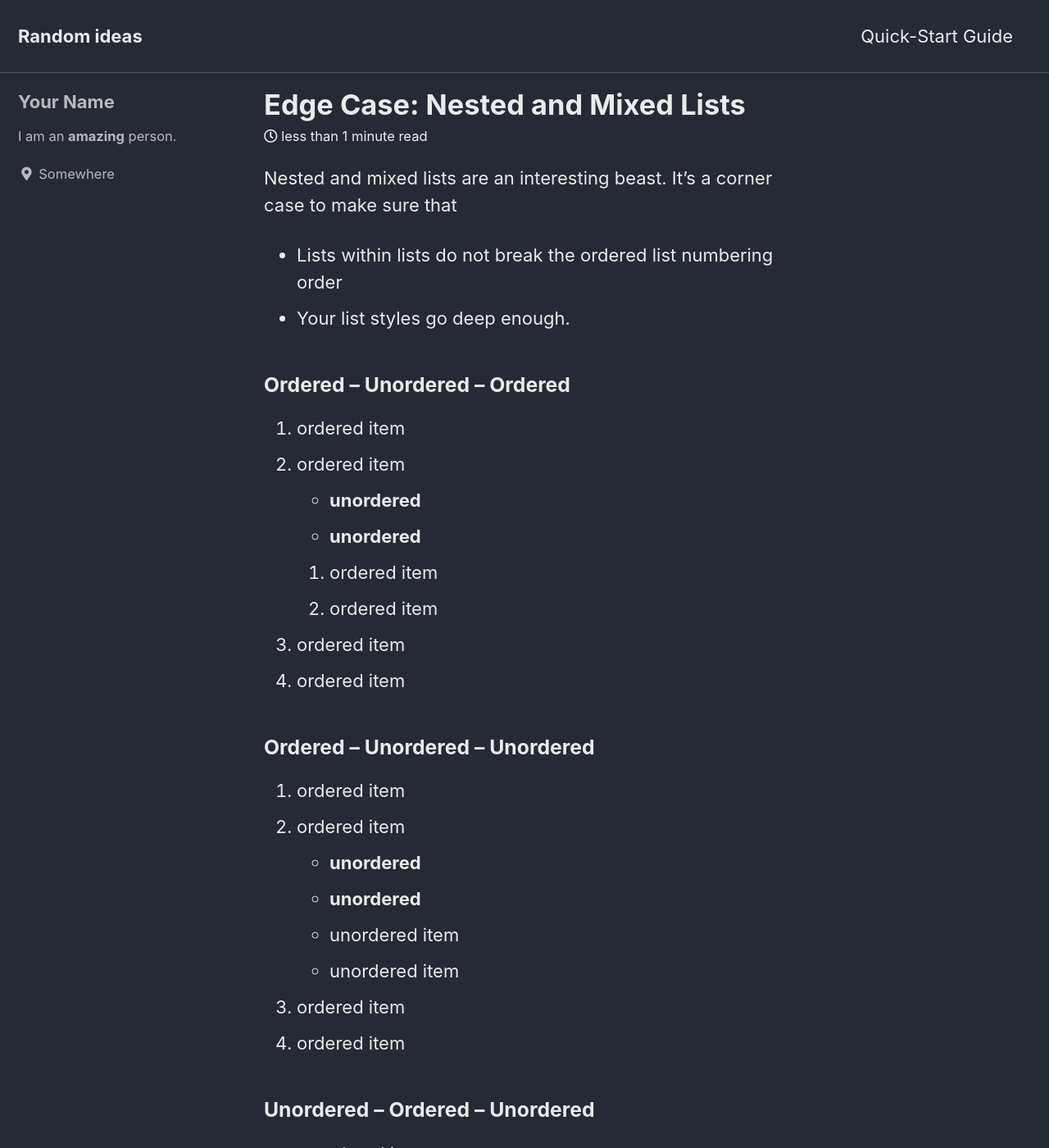
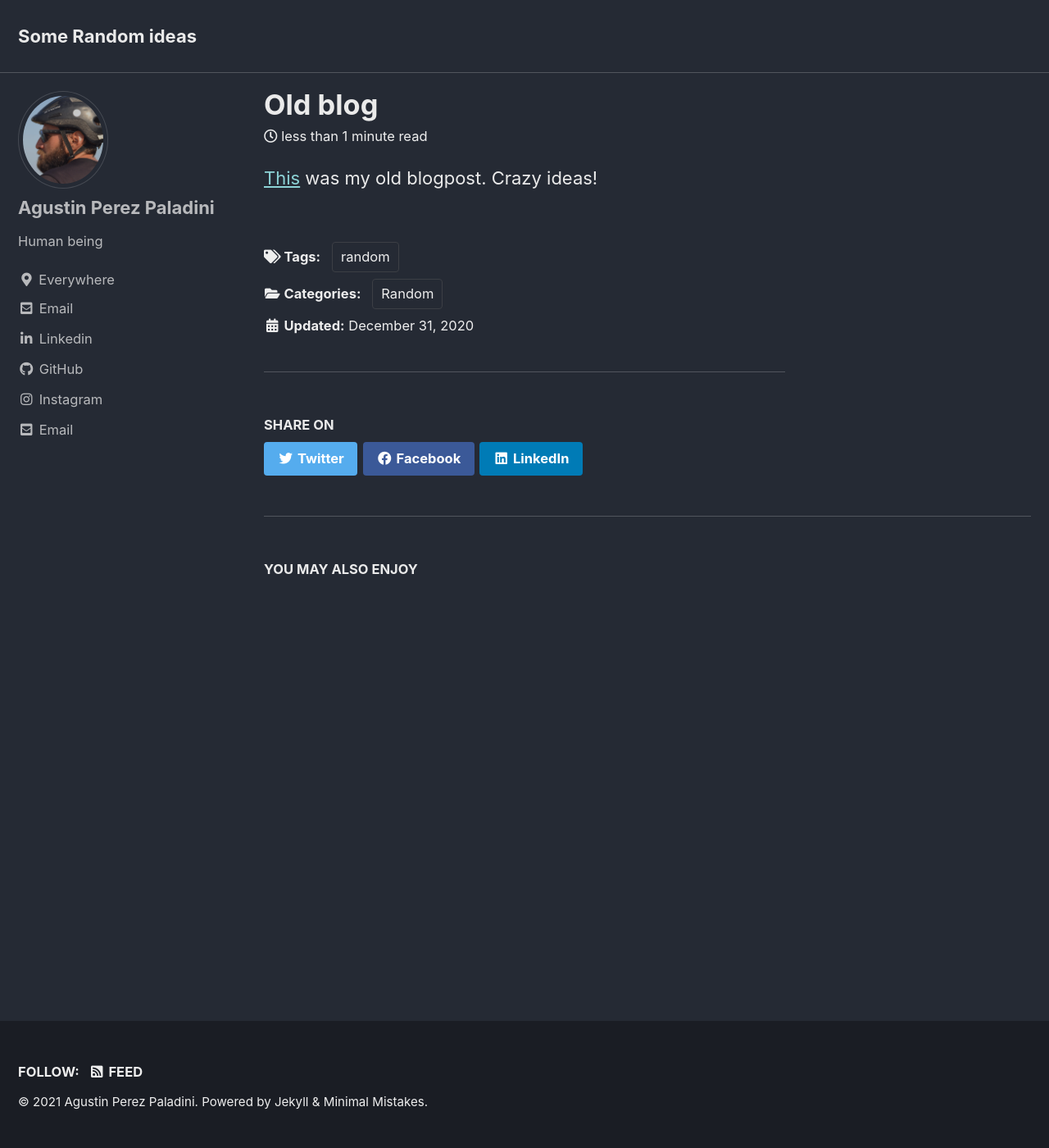
Before and after one commit to agudpp/agudpp.github.io, a Jekyll site: the page built from _posts/2020-12-31-before-new-year.md, in a window 1280 px wide and 1400 px high. Shown: the whole window at 82% size. Built offline with Jekyll 4.4.1, drawn with Linux system fonts in a browser that asks for light colours; cached includes are drawn as plain includes; some of the changed text lies outside the part shown.

Commit message:
adding new blog somerandomideas

````diff
--- a/Gemfile
+++ b/Gemfile
@@ -1,2 +1,4 @@
 source "https://rubygems.org"
-gemspec
+
+gem "github-pages", group: :jekyll_plugins
+gem "jekyll-include-cache", group: :jekyll_plugins
--- a/_config.yml
+++ b/_config.yml
@@ -16,12 +16,12 @@ minimal_mistakes_skin    : "dark" # "default" # "air", "aqua", "contrast", "dark
 
 # Site Settings
 locale                   : "en-US"
-title                    : "Random ideas"
+title                    : "Some Random ideas"
 title_separator          : "-"
 subtitle                 : # site tagline that appears below site title in masthead
 name                     : "Agustin Perez Paladini"
 description              : "random general ideas"
-url                      : # the base hostname & protocol for your site e.g. "https://mmistakes.github.io"
+url                      : "https://somerandomideas.xyz" # the base hostname & protocol for your site e.g. "https://mmistakes.github.io"
 baseurl                  : # the subpath of your site, e.g. "/blog"
 repository               : # GitHub username/repo-name e.g. "mmistakes/minimal-mistakes"
 teaser                   : # path of fallback teaser image, e.g. "/assets/images/500x300.png"
@@ -93,18 +93,18 @@ analytics:
 
 # Site Author
 author:
-  name             : "Your Name"
-  avatar           : # path of avatar image, e.g. "/assets/images/bio-photo.jpg"
-  bio              : "I am an **amazing** person."
-  location         : "Somewhere"
-  email            :
+  name             : "Agustin Perez Paladini"
+  avatar           : "/assets/images/profile_small.png" # path of avatar image, e.g. "/assets/images/bio-photo.jpg"
+  bio              : "Human being"
+  location         : "Everywhere"
+  email            : "agudpp@gmail.com"
   links:
     - label: "Email"
       icon: "fas fa-fw fa-envelope-square"
-      # url: "mailto:your.name@email.com"
-    - label: "Website"
-      icon: "fas fa-fw fa-link"
-      # url: "https://your-website.com"
+      url: "mailto:agudpp@gmail.com"
+    - label: "Linkedin"
+      icon: "fab fa-fw fa-linkedin-in"
+      url: "https://www.linkedin.com/in/agustinperezpaladini/"
     - label: "Twitter"
       icon: "fab fa-fw fa-twitter-square"
       # url: "https://twitter.com/"
@@ -113,10 +113,10 @@ author:
       # url: "https://facebook.com/"
     - label: "GitHub"
       icon: "fab fa-fw fa-github"
-      # url: "https://github.com/"
+      url: "https://github.com/agudpp"
     - label: "Instagram"
       icon: "fab fa-fw fa-instagram"
-      # url: "https://instagram.com/"
+      url: "https://instagram.com/biking.sudaca"
 
 # Site Footer
 footer:
--- a/_data/navigation.yml
+++ b/_data/navigation.yml
@@ -1,7 +1,7 @@
 # main links
 main:
-  - title: "Quick-Start Guide"
-    url: https://mmistakes.github.io/minimal-mistakes/docs/quick-start-guide/
+  # - title: "Quick-Start Guide"
+  #   url: https://mmistakes.github.io/minimal-mistakes/docs/quick-start-guide/
   # - title: "About"
   #   url: https://mmistakes.github.io/minimal-mistakes/about/
   # - title: "Sample Posts"
--- a/_posts/2020-12-31-before-new-year.md
+++ b/_posts/2020-12-31-before-new-year.md
@@ -1,81 +1,9 @@
 ---
-title: "Edge Case: Nested and Mixed Lists"
+title: "Old blog"
 categories:
-  - Edge Case
+  - Random
 tags:
-  - content
-  - css
-  - edge case
-  - lists
-  - markup
+  - random
 ---
 
-Nested and mixed lists are an interesting beast. It's a corner case to make sure that
-
-* Lists within lists do not break the ordered list numbering order
-* Your list styles go deep enough.
-
-### Ordered -- Unordered -- Ordered
-
-1. ordered item
-2. ordered item
-  * **unordered**
-  * **unordered**
-    1. ordered item
-    2. ordered item
-3. ordered item
-4. ordered item
-
-### Ordered -- Unordered -- Unordered
-
-1. ordered item
-2. ordered item
-  * **unordered**
-  * **unordered**
-    * unordered item
-    * unordered item
-3. ordered item
-4. ordered item
-
-### Unordered -- Ordered -- Unordered
-
-* unordered item
-* unordered item
-  1. ordered
-  2. ordered
-    * unordered item
-    * unordered item
-* unordered item
-* unordered item
-
-### Unordered -- Unordered -- Ordered
-
-* unordered item
-* unordered item
-  * unordered
-  * unordered
-    1. **ordered item**
-    2. **ordered item**
-* unordered item
-* unordered item
-
-### Task Lists
-
-- [x] Finish my changes
-- [ ] Push my commits to GitHub
-- [ ] Open a pull request
-  - [ ] Follow discussions
-  - [x] Push new commits
-
-## code
-let me see if this works
-```cpp
-const int x = 1;
-```
-
-```py
-
-def x():
-  a = 1
-
-```
+[This](http://somerandideas.blogspot.com/) was my old blogpost. Crazy ideas!
--- a/_sass/minimal-mistakes/_variables.scss
+++ b/_sass/minimal-mistakes/_variables.scss
@@ -13,8 +13,8 @@ $paragraph-indent: false !default; // true, false (default)
 $indent-var: 1.3em !default;
 
 /* system typefaces */
-$serif: Georgia, Times, serif !default;
-$sans-serif: -apple-system, BlinkMacSystemFont, "Roboto", "Segoe UI",
+$serif: ubuntu, Georgia, Times, serif !default;
+$sans-serif: ubuntu, -apple-system, BlinkMacSystemFont, "Roboto", "Segoe UI",
   "Helvetica Neue", "Lucida Grande", Arial, sans-serif !default;
 $monospace: Monaco, Consolas, "Lucida Console", monospace !default;
 
````
Also changed, not shown: assets/images/profile_small.png (added).
